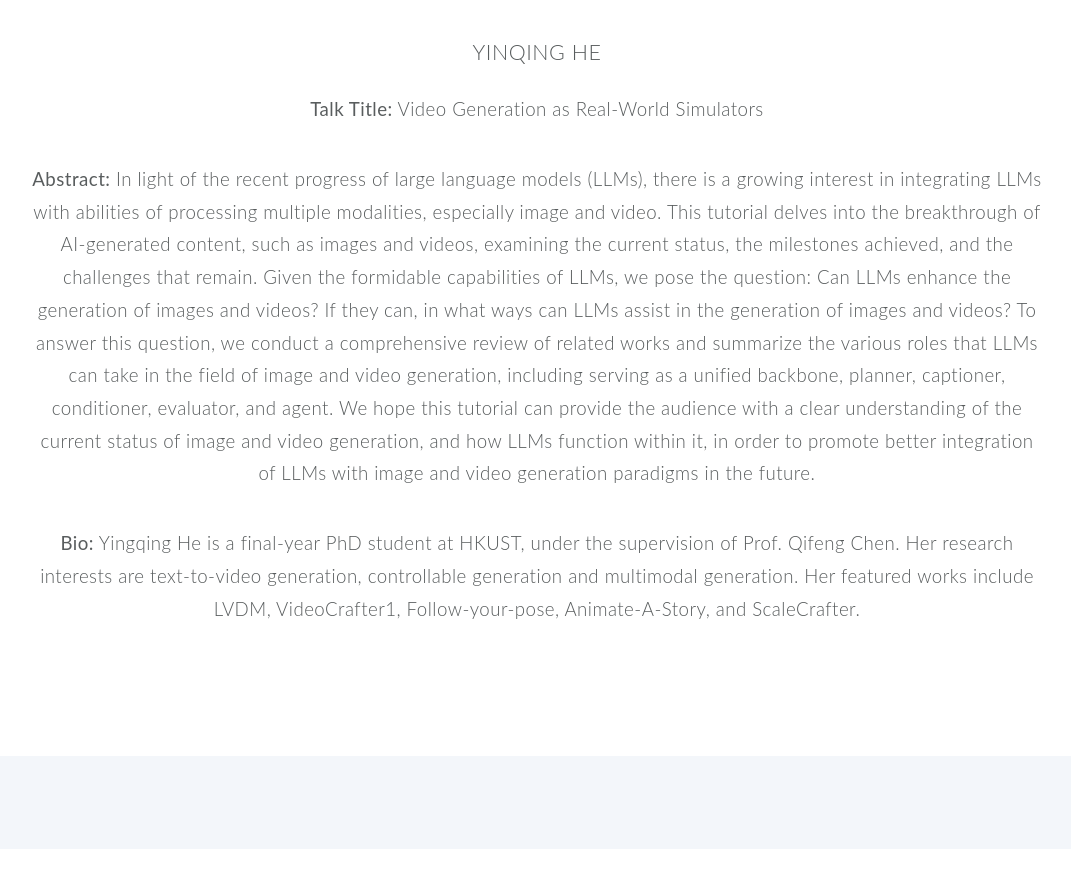
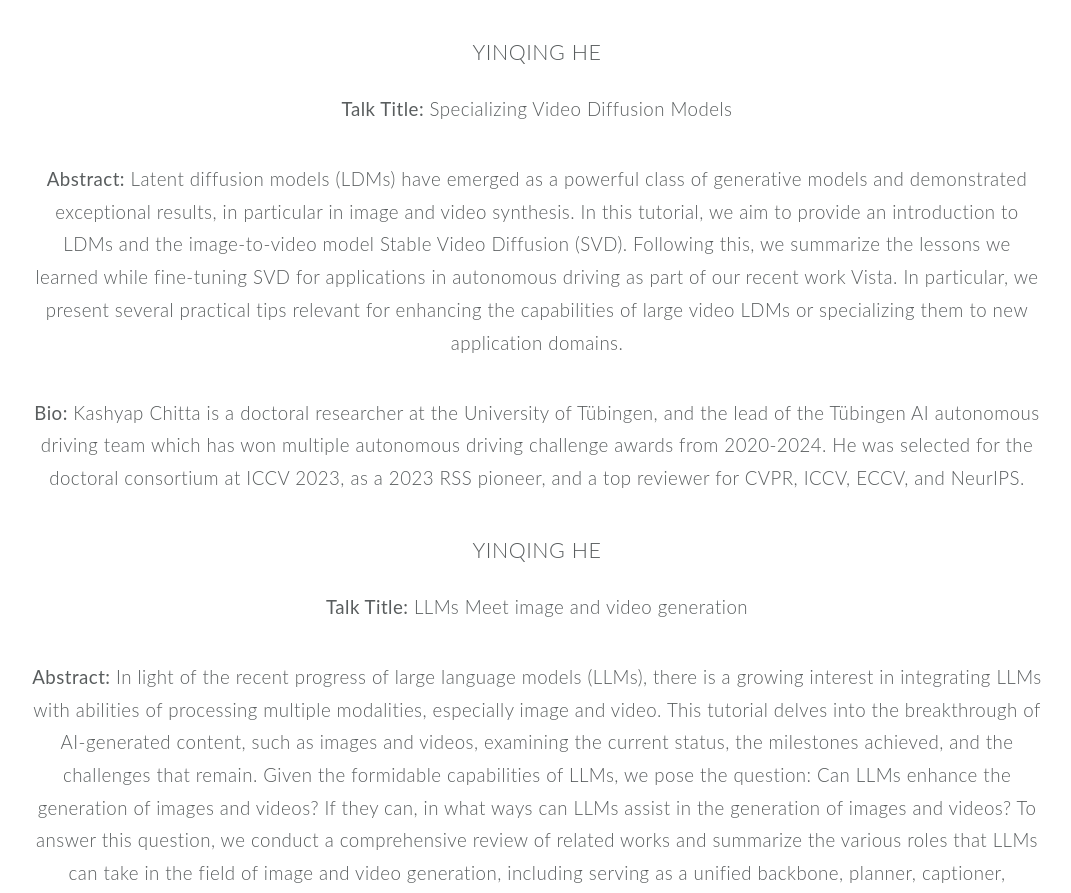
Before and after one commit to venue-tutorial/venue-tutorial.github.io, a plain HTML site: page index.html in a window 1280 px wide. Shown: the part 5367-6260 px from the top of the page, without its empty margins (103-1174 px from the left). Drawn offline with Linux system fonts and the light colour scheme.

Commit message:
Update index.html

```diff
--- a/index.html
+++ b/index.html
@@ -213,9 +213,15 @@ The goal of this tutorial is to foster interdisciplinary communication among res
         <p><strong>Bio:</strong> Sherry is an incoming assistant professor of Computer Science at NYU Courant, a post-doc at Stanford University, and a research scientist at Google DeepMind. Her research aims to develop machine learning models with internet-scale knowledge to make better-than-human decisions. To this end, her work has pioneered representation learning and generative modeling from large vision and language data coupled with algorithms for sequential decision making such as imitation learning, planning, and reinforcement learning. Her research UniSim: Learning Interactive Real-World Simulators has been recognized by the Outstanding Paper award at ICLR. Prior to her current roles, Sherry received her PhD in Computer Science at UC Berkeley and her Bachelor's and Master’s degree in Electrical Engineering and Computer Science at MIT. </p>
 
         <h3>Yinqing He</h3>
-        <p><strong>Talk Title:</strong> Video Generation as Real-World Simulators </p>
+        <p><strong>Talk Title:</strong> Specializing Video Diffusion Models </p>
+        <p><strong>Abstract:</strong> Latent diffusion models (LDMs) have emerged as a powerful class of generative models and demonstrated exceptional results, in particular in image and video synthesis. In this tutorial, we aim to provide an introduction to LDMs and the image-to-video model Stable Video Diffusion (SVD). Following this, we summarize the lessons we learned while fine-tuning SVD for applications in autonomous driving as part of our recent work Vista. In particular, we present several practical tips relevant for enhancing the capabilities of large video LDMs or specializing them to new application domains. </p>
+        <p><strong>Bio:</strong> Kashyap Chitta is a doctoral researcher at the University of Tübingen, and the lead of the Tübingen AI autonomous driving team which has won multiple autonomous driving challenge awards from 2020-2024. He was selected for the doctoral consortium at ICCV 2023, as a 2023 RSS pioneer, and a top reviewer for CVPR, ICCV, ECCV, and NeurIPS. </p>
+
+        <h3>Yinqing He</h3>
+        <p><strong>Talk Title:</strong> LLMs Meet image and video generation </p>
         <p><strong>Abstract:</strong> In light of the recent progress of large language models (LLMs), there is a growing interest in integrating LLMs with abilities of processing multiple modalities, especially image and video. This tutorial delves into the breakthrough of AI-generated content, such as images and videos, examining the current status, the milestones achieved, and the challenges that remain. Given the formidable capabilities of LLMs, we pose the question: Can LLMs enhance the generation of images and videos? If they can, in what ways can LLMs assist in the generation of images and videos? To answer this question, we conduct a comprehensive review of related works and summarize the various roles that LLMs can take in the field of image and video generation, including serving as a unified backbone, planner, captioner, conditioner, evaluator, and agent. We hope this tutorial can provide the audience with a clear understanding of the current status of image and video generation, and how LLMs function within it, in order to promote better integration of LLMs with image and video generation paradigms in the future. </p>
         <p><strong>Bio:</strong> Yingqing He is a final-year PhD student at HKUST, under the supervision of Prof. Qifeng Chen. Her research interests are text-to-video generation, controllable generation and multimodal generation. Her featured works include LVDM, VideoCrafter1, Follow-your-pose, Animate-A-Story, and ScaleCrafter. </p>
+
     </div>
 </section>
 
```
